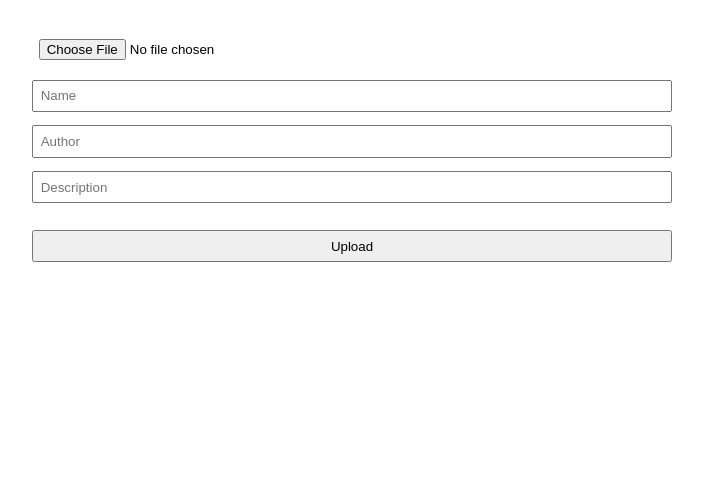
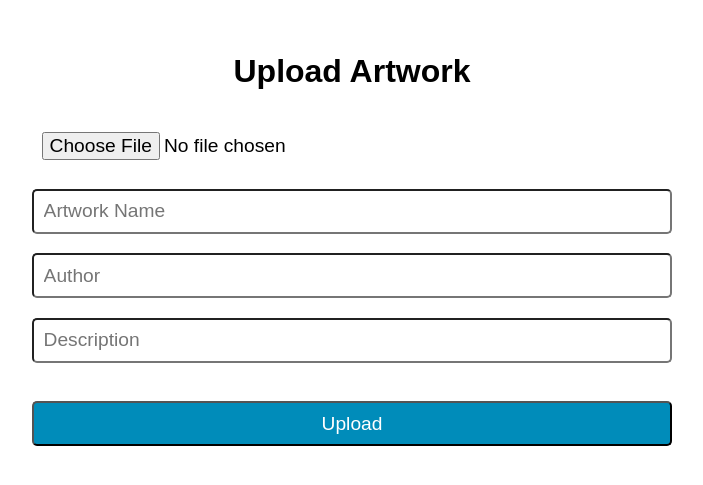
Before and after one commit to DOTAalto/pms, a Flask app: page / in a window 1280 px wide. Shown: the top 485 px of the page, without its empty margins (288-991 px from the left). Run offline with Flask 3, Linux system fonts and the light colour scheme.

Commit message:
Improve form

```diff
--- a/file_upload_server.py
+++ b/file_upload_server.py
@@ -16,14 +16,14 @@ def upload_file():
             os.makedirs(path)
 
         file = request.files['file']
-        name = request.form.get('name')
+        artwork_name = request.form.get('artwork_name')  # Updated here
         author = request.form.get('author')
         description = request.form.get('description')
 
         file.save(os.path.join(path, file.filename))
 
         with open(os.path.join(path, "info.txt"), "w") as info:
-            info.write(f"Name: {name}\nAuthor: {author}\nDescription: {description}")
+            info.write(f"Artwork Name: {artwork_name}\nAuthor: {author}\nDescription: {description}")  # And here
 
         return 'File upload successfully!'
     return render_template('upload.html')
--- a/templates/upload.html
+++ b/templates/upload.html
@@ -10,6 +10,11 @@
             padding: 2em;
             width: 50%;
         }
+        h1 {
+            text-align: center;
+            font-size: 2em;
+            margin-bottom: 1em;
+        }
         form {
             display: flex;
             flex-flow: column;
@@ -17,17 +22,24 @@
         input[type="text"], input[type="file"] {
             margin-bottom: 1em;
             padding: .5em;
+            border-radius: 5px;
+            font-size: 1.2em;
         }
         input[type="submit"] {
             margin-top: 1em;
             padding: .5em;
+            border-radius: 5px;
+            font-size: 1.2em;
+            background: #008CBA; /* Blue background */
+            color: white; /* White text color */
         }
     </style>
 </head>
 <body>
+    <h1>Upload Artwork</h1>
     <form method="POST" enctype="multipart/form-data">
         <input type="file" name="file">
-        <input type="text" name="name" placeholder="Name">
+        <input type="text" name="artwork_name" placeholder="Artwork Name">
         <input type="text" name="author" placeholder="Author">
         <input type="text" name="description" placeholder="Description">
         <input type="submit" value="Upload">
```
